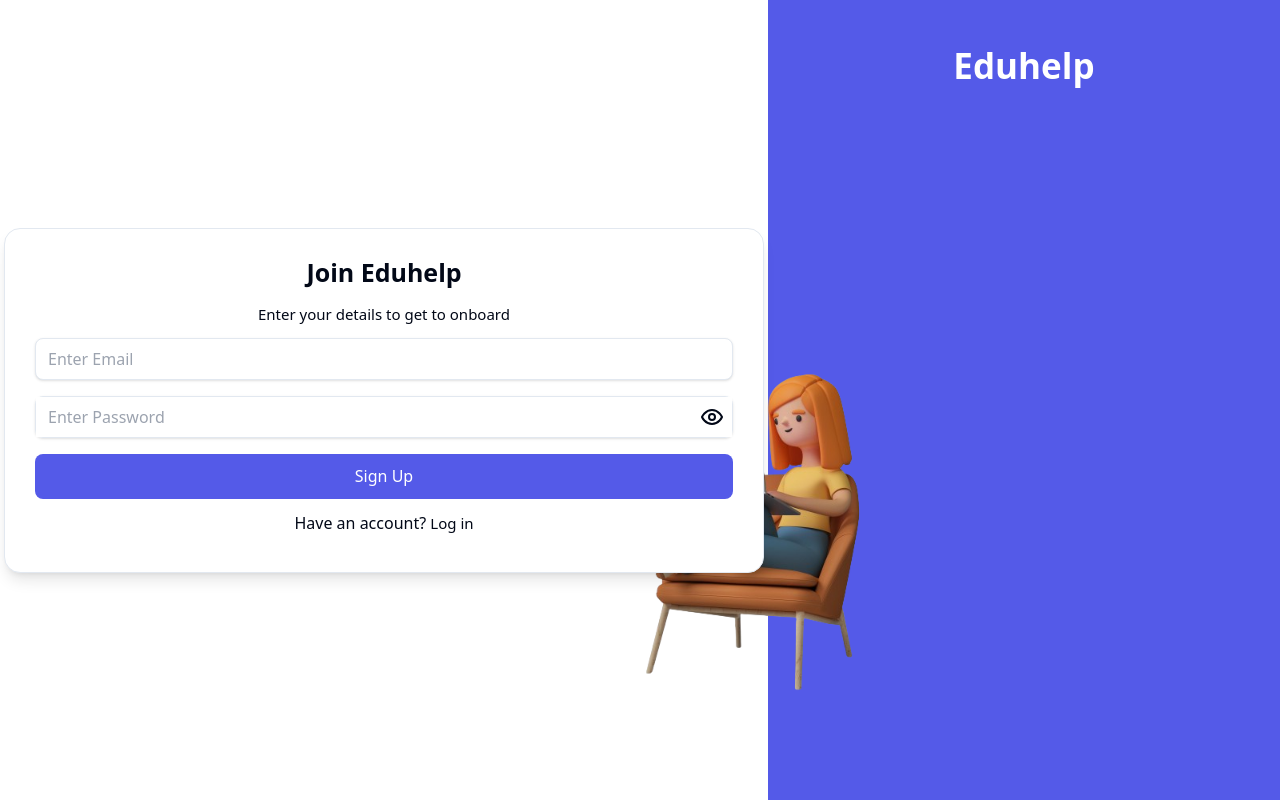
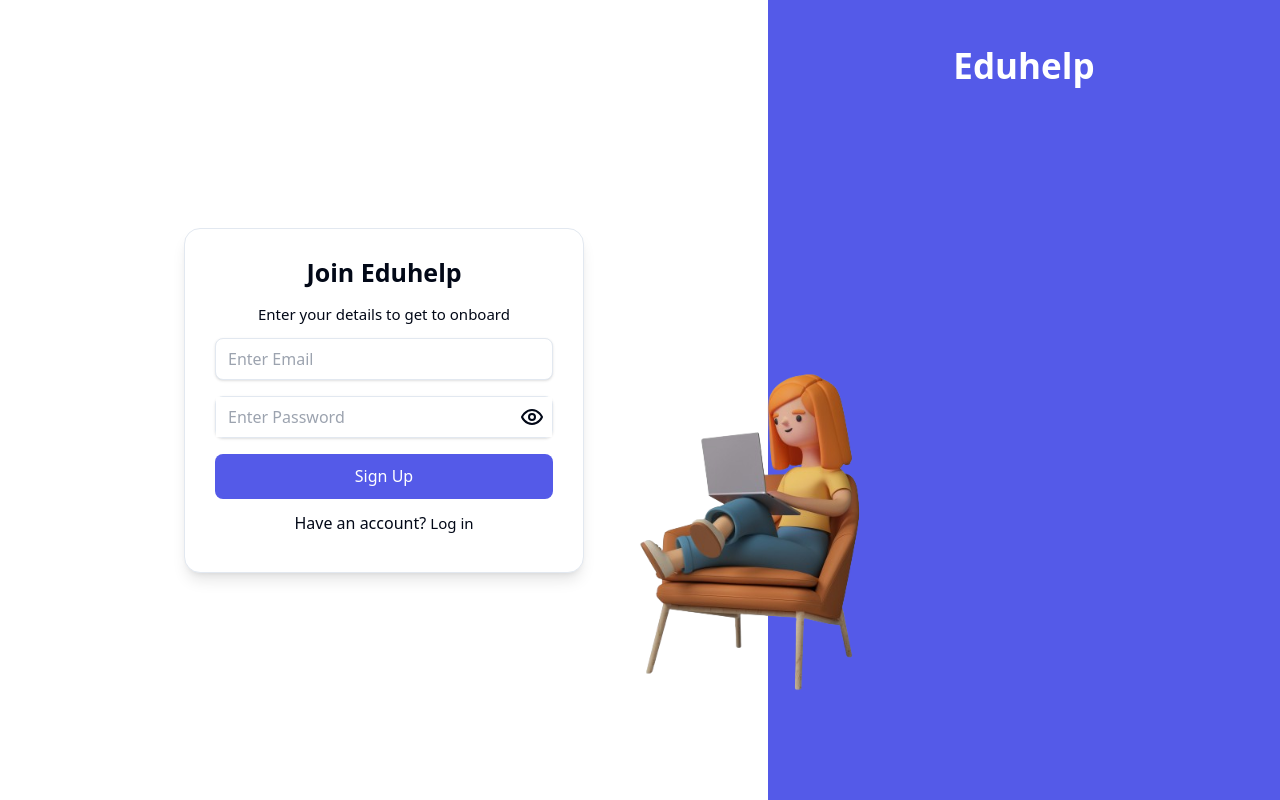
Before and after one commit to kuipid01/eduhelp, a Next.js app: page /register in a window 1280 px wide. Built offline with nearby package versions, Linux system fonts and the light colour scheme.

Commit message:
new reg design

```diff
--- a/src/app/(auth)/register/page.tsx
+++ b/src/app/(auth)/register/page.tsx
@@ -95,7 +95,7 @@ const Page = () => {
       <div className=" h-full flex px-5 sm:px-1 flex-1 justify-center items-center ">
         <form
           // onSubmit={handleSubmit(onSubmit)}
-          className=" shadow-lg  border w-full sm:min-w-[500px] items-left justify-center items-center  z-[300]  h-fit   py-[25px] px-[30px] flex flex-col rounded-2xl bg-white "
+          className=" shadow-lg  border w-fit  sm:min-w-[400px] items-left justify-center items-center  z-[300]  h-fit   py-[25px] px-[30px] flex flex-col rounded-2xl bg-white "
         >
           <h1 className="font-bold text-center text-xl">Join Eduhelp</h1>
           <p className="text-center text-[15px]  font-light my-3 ">
--- a/src/app/globals.css
+++ b/src/app/globals.css
@@ -83,3 +83,25 @@ body {
     @apply bg-background text-foreground;
   }
 }
+/* scrollbar */
+::-webkit-scrollbar {
+  width: 5px;
+  height: 5px;
+}
+
+::-webkit-scrollbar-track {
+  -webkit-box-shadow: inset 0 0 6px rgba(0, 0, 0, 0.3);
+  -webkit-border-radius: 50px;
+  border-radius: 50px;
+}
+
+::-webkit-scrollbar-thumb {
+  -webkit-border-radius: 10px;
+  border-radius: 10px;
+  background: rgba(255, 255, 255, 0.3);
+  -webkit-box-shadow: inset 0 0 6px rgba(0, 0, 0, 0.5);
+}
+
+::-webkit-scrollbar-thumb:window-inactive {
+  background: rgba(255, 255, 255, 0.3);
+}
--- a/src/components/SidebarComp.tsx
+++ b/src/components/SidebarComp.tsx
@@ -21,7 +21,7 @@ const Links = [
   {
     id: 1,
     icon: <Home size={18} />,
-    text: "Dashboard",
+    text: "Overview",
     active: true,
   },
   {
```
